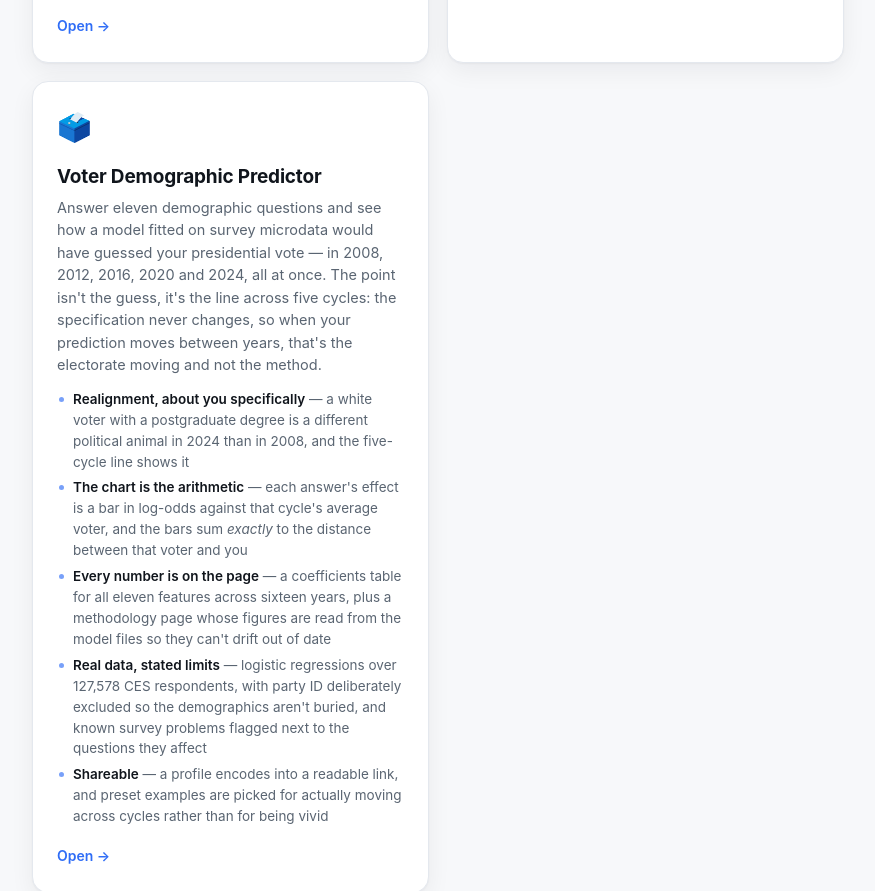
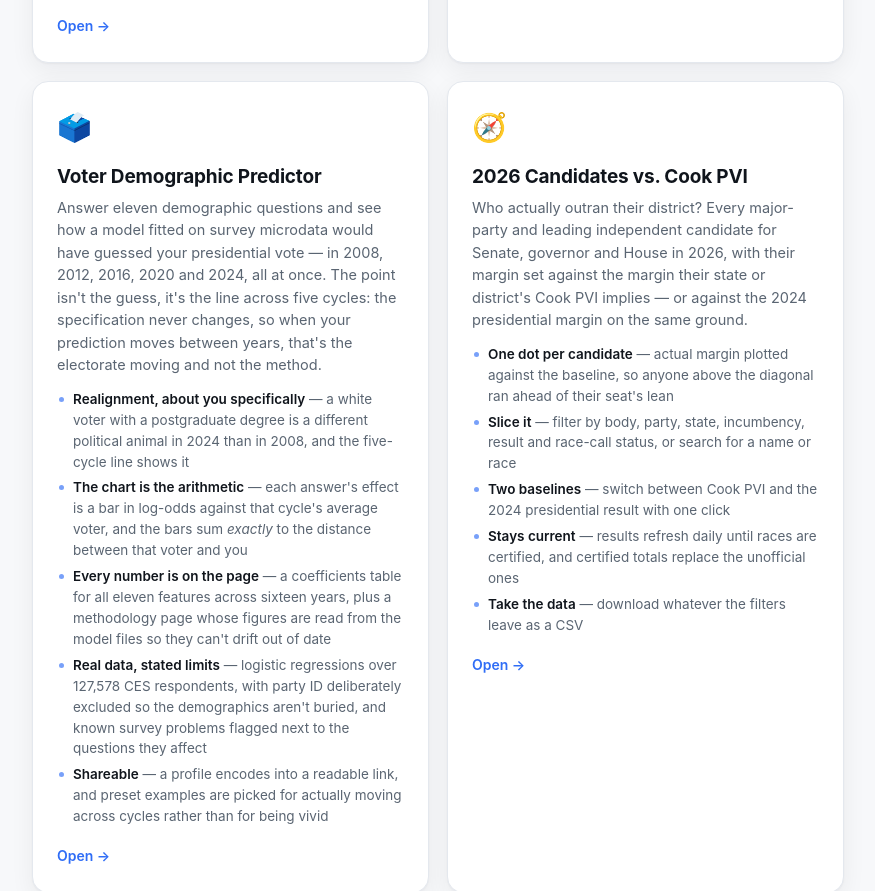
Before and after one commit to khalilsg/khalilsg.github.io, a plain HTML site: page index.html in a window 1280 px wide. Shown: the part 809-1700 px from the top of the page, without its empty margins (202-1077 px from the left). Drawn offline with Linux system fonts and the light colour scheme.

Commit message:
Add 2026 candidates vs. Cook PVI card to landing page
Co-Authored-By: Claude <noreply@anthropic.com>

```diff
--- a/index.html
+++ b/index.html
@@ -4,7 +4,7 @@
 <meta charset="utf-8">
 <meta name="viewport" content="width=device-width, initial-scale=1">
 <title>Khalil Griffin — Projects</title>
-<meta name="description" content="Interactive tools by Khalil Griffin — a Monte Carlo retirement simulator, a competitive Pokémon damage calculator, and a five-cycle voter demographic predictor.">
+<meta name="description" content="Interactive tools by Khalil Griffin — a Monte Carlo retirement simulator, a competitive Pokémon damage calculator, a five-cycle voter demographic predictor, and a 2026 candidates vs. Cook PVI dashboard.">
 <style>
   :root {
     --bg: #f7f8fa;
@@ -166,6 +166,20 @@
         <span class="go">Open →</span>
       </a>
 
+      <a class="card" href="https://khalilsg.dev/pvi-dashboard/">
+        <span class="emoji">🧭</span>
+        <h2>2026 Candidates vs. Cook PVI</h2>
+        <p>Who actually outran their district? Every major-party and leading independent candidate for Senate, governor and House in 2026, with their margin set against the margin their state or district's Cook PVI implies — or against the 2024 presidential margin on the same ground.</p>
+        <ul>
+          <li><strong>One dot per candidate</strong> — actual margin plotted against the baseline, so anyone above the diagonal ran ahead of their seat's lean</li>
+          <li><strong>Slice it</strong> — filter by body, party, state, incumbency, result and race-call status, or search for a name or race</li>
+          <li><strong>Two baselines</strong> — switch between Cook PVI and the 2024 presidential result with one click</li>
+          <li><strong>Stays current</strong> — results refresh daily until races are certified, and certified totals replace the unofficial ones</li>
+          <li><strong>Take the data</strong> — download whatever the filters leave as a CSV</li>
+        </ul>
+        <span class="go">Open →</span>
+      </a>
+
       <!--
         To add a future project, copy one card block and update the
         href, emoji, title, and description:
```
